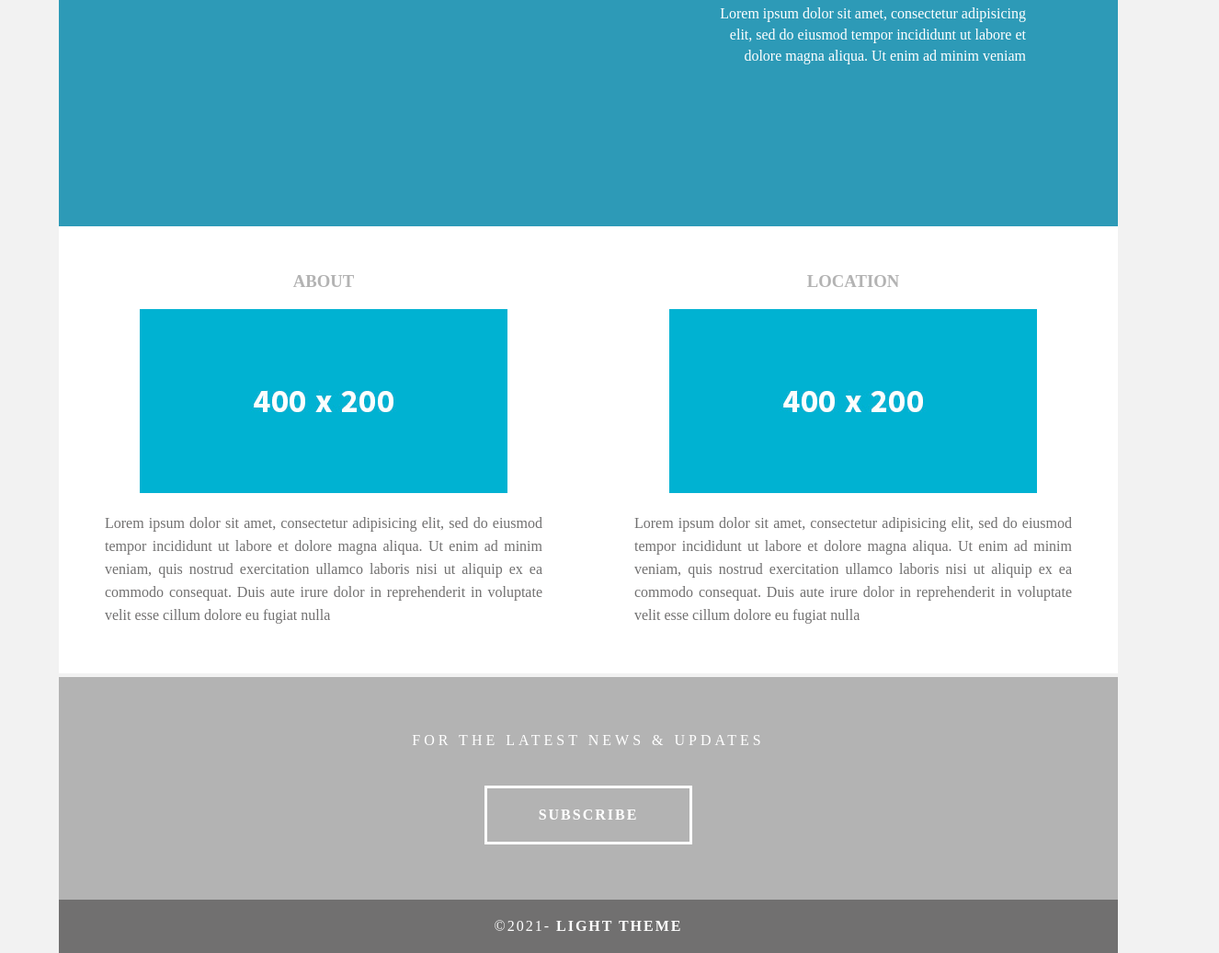
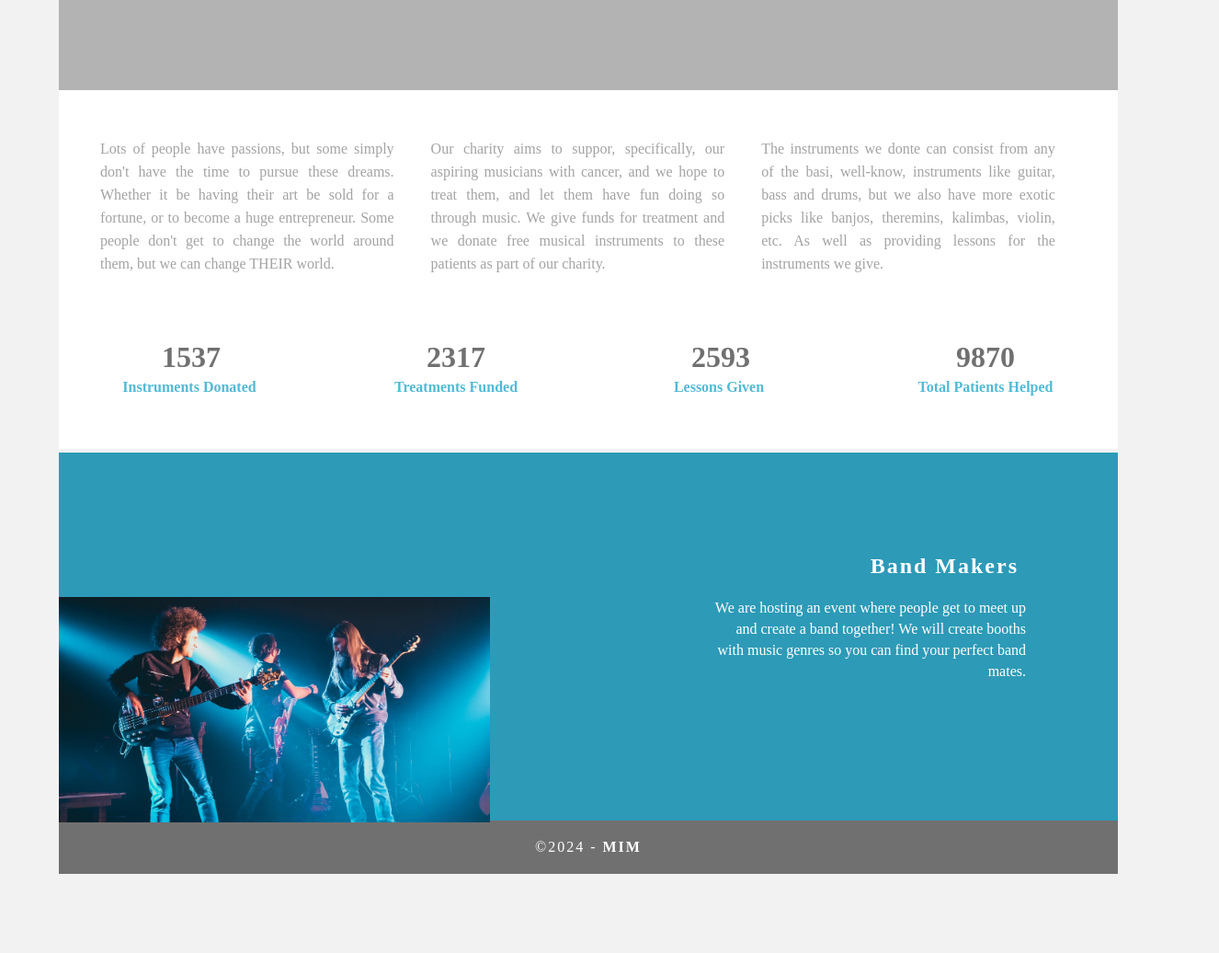
Before and after one commit to MusicalIrregularMoles/website3, a plain HTML site: page index.html in a window 1280 px wide. Shown: the part 1032-2068 px from the top of the page at 92% size, 1326 px wide, since content can reach past the window. After the commit the page ends 1982 px from the top, so only its background shows below. Drawn offline with Linux system fonts and the light colour scheme.

Commit message:
Add files via upload

```diff
--- a/index.html
+++ b/index.html
@@ -21,7 +21,7 @@
 <div class="container">
   <!-- Navigation -->
   <header> <a href="">
-    <h4 class="logo">LIGHT</h4>
+    <h4 class="logo">MIM</h4>
     </a>
     <nav>
       <ul>
@@ -32,66 +32,47 @@
     </nav>
   </header>
   <!-- Hero Section -->
-  <section class="hero" id="hero"><img source=>
+  <section class="hero" id="hero"><img src="images/music-hero.jpg" height="710">
     <h2 class="hero_header"> <span class="light">MUSICAL IRREGULAR MOLES&nbsp;</span></h2>
     <p class="tagline">save these people&nbsp;</p>
   </section>
   <!-- About Section -->
   <section class="about" id="about">
     <h2 class="hidden">About</h2>
-    <p class="text_column">Lorem ipsum dolor sit amet, consectetur adipisicing elit, sed do eiusmod tempor incididunt ut labore et dolore magna aliqua. Ut enim ad minim veniam, quis nostrud exercitation ullamco laboris nisi ut aliquip ex ea commodo consequat. Duis aute irure dolor in reprehenderit in voluptate velit esse cillum dolore eu fugiat nulla pariatur. </p>
-    <p class="text_column">Lorem ipsum dolor sit amet, consectetur adipisicing elit, sed do eiusmod tempor incididunt ut labore et dolore magna aliqua. Ut enim ad minim veniam, quis nostrud exercitation ullamco laboris nisi ut aliquip ex ea commodo consequat. Duis aute irure dolor in reprehenderit in voluptate velit esse cillum dolore eu fugiat nulla pariatur. </p>
-    <p class="text_column">Lorem ipsum dolor sit amet, consectetur adipisicing elit, sed do eiusmod tempor incididunt ut labore et dolore magna aliqua. Ut enim ad minim veniam, quis nostrud exercitation ullamco laboris nisi ut aliquip ex ea commodo consequat. Duis aute irure dolor in reprehenderit in voluptate velit esse cillum dolore eu fugiat nulla pariatur. </p>
+    <p class="text_column">Lots of people have passions, but some simply don't have the time to pursue these dreams. Whether it be having their art be sold for a fortune, or to become a huge entrepreneur. Some people don't get to change the world around them, but we can change THEIR world.&nbsp; &nbsp;&nbsp; </p>
+    <p class="text_column">Our charity aims to suppor, specifically, our aspiring musicians with cancer, and we hope to treat them, and let them have fun doing so through music. We give funds for treatment and we donate free musical instruments to these patients as part of our charity.&nbsp; &nbsp;&nbsp; </p>
+    <p class="text_column">The instruments we donte can consist from any of the basi, well-know, instruments like guitar, bass and drums, but we also have more exotic picks like banjos, theremins, kalimbas, violin, etc. As well as providing lessons for the instruments we give.&nbsp; &nbsp; &nbsp; &nbsp; &nbsp; &nbsp; &nbsp; &nbsp;&nbsp; </p>
   </section>
   <!-- Stats Gallery Section -->
   <div class="gallery">
     <div class="thumbnail">
-      <h1 class="stats">1500</h1>
-      <h4>TITLE</h4>
-      <p>One line description</p>
+      <h1 class="stats">1537</h1>
+      <h4>Instruments Donated&nbsp;</h4>
+      <p>&nbsp;</p>
     </div>
     <div class="thumbnail">
-      <h1 class="stats">2300</h1>
-      <h4>TITLE</h4>
-      <p>One line description</p>
+      <h1 class="stats">2317</h1>
+      <h4>Treatments Funded</h4>
+      <p>&nbsp;</p>
     </div>
     <div class="thumbnail">
-      <h1 class="stats">7500</h1>
-      <h4>TITLE</h4>
-      <p>One line description</p>
+      <h1 class="stats">2593</h1>
+      <h4>Lessons Given&nbsp;</h4>
+      <p>&nbsp;</p>
     </div>
     <div class="thumbnail">
       <h1 class="stats">9870</h1>
-      <h4>TITLE</h4>
-      <p>One line description</p>
+      <h4>Total Patients Helped</h4>
+      <p>&nbsp;</p>
     </div>
   </div>
   <!-- Parallax Section -->
   <section class="banner">
-    <h2 class="parallax">PARALLAX HERO</h2>
-    <p class="parallax_description">Lorem ipsum dolor sit amet, consectetur adipisicing elit, sed do eiusmod tempor incididunt ut labore et dolore magna aliqua. Ut enim ad minim veniam</p>
+    <h2 class="parallax">Band Makers&nbsp;</h2><img src="images/655e0fa544c67c1ee5ce0f7b_how-to-start-a-band-and-get-booked-og.jpeg" height="245">
+    <p class="parallax_description"> We are hosting an event where people get to meet up and create a band together! We will create booths with music genres so you can find your perfect band mates.</p>
   </section>
   <!-- More Info Section -->
-  <footer>
-    <article class="footer_column">
-      <h3>ABOUT</h3>
-      <img src="images/placeholder.jpg" alt="" width="400" height="200" class="cards"/>
-      <p>Lorem ipsum dolor sit amet, consectetur adipisicing elit, sed do eiusmod tempor incididunt ut labore et dolore magna aliqua. Ut enim ad minim veniam, quis nostrud exercitation ullamco laboris nisi ut aliquip ex ea commodo consequat. Duis aute irure dolor in reprehenderit in voluptate velit esse cillum dolore eu fugiat nulla </p>
-    </article>
-    <article class="footer_column">
-      <h3>LOCATION</h3>
-      <img src="images/placeholder.jpg" alt="" width="400" height="200" class="cards"/>
-      <p>Lorem ipsum dolor sit amet, consectetur adipisicing elit, sed do eiusmod tempor incididunt ut labore et dolore magna aliqua. Ut enim ad minim veniam, quis nostrud exercitation ullamco laboris nisi ut aliquip ex ea commodo consequat. Duis aute irure dolor in reprehenderit in voluptate velit esse cillum dolore eu fugiat nulla </p>
-    </article>
-  </footer>
-  <!-- Footer Section -->
-  <section class="footer_banner" id="contact">
-    <h2 class="hidden">Footer Banner Section </h2>
-    <p class="hero_header">FOR THE LATEST NEWS &amp; UPDATES</p>
-    <div class="button">subscribe</div>
-  </section>
-  <!-- Copyrights Section -->
-  <div class="copyright">&copy;2021- <strong>Light Theme</strong></div>
+  <div class="copyright" style="text-align:center">&copy;2024 - <strong>MIM</strong></div>
 </div>
 <!-- Main Container Ends -->
 </body>
```
